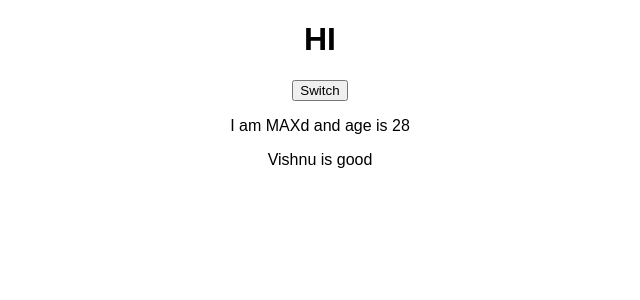
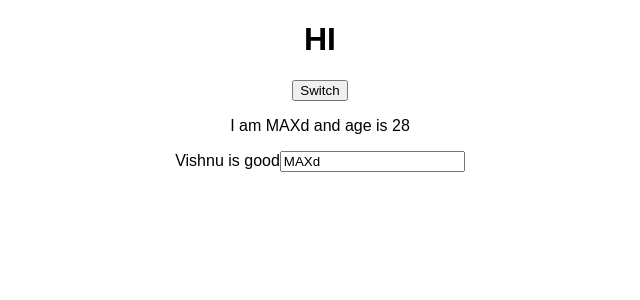
Before and after one commit to videepthMSFT/reactproject, a React (Create React App) app in the folder reactproject/: page / in a window 1280 px wide. Shown: the top 300 px of the page, without its empty margins (320-960 px from the left). Built offline with nearby package versions, Linux system fonts and the light colour scheme.

Commit message:
2 way binding

```diff
--- a/reactproject/src/App.js
+++ b/reactproject/src/App.js
@@ -22,6 +22,16 @@ class App extends Component {
     })
   }
 
+  nameChangeHandler = (event) => {
+    this.setState({
+      persons: [
+        { name: event.target.value, age: 25 },
+        { name: 'RAM', age: 28 },
+        { name: 'SHYAM', age: 28 },
+      ],
+    })
+  }
+
   render() {
     return (
       <div className="App">
@@ -33,6 +43,7 @@ class App extends Component {
           name={this.state.persons[0].name}
           age="28"
           click={() => this.switchNameHandler('praveen')}
+          changed={this.nameChangeHandler}
         >
           Vishnu is good
         </Person>
--- a/reactproject/src/Person/Person.js
+++ b/reactproject/src/Person/Person.js
@@ -7,6 +7,7 @@ const person = (props) => {
         I am {props.name} and age is {props.age}
       </p>
       {props.children}
+      <input type="text" onChange={props.changed} value={props.name} />
     </div>
   )
 }
```
